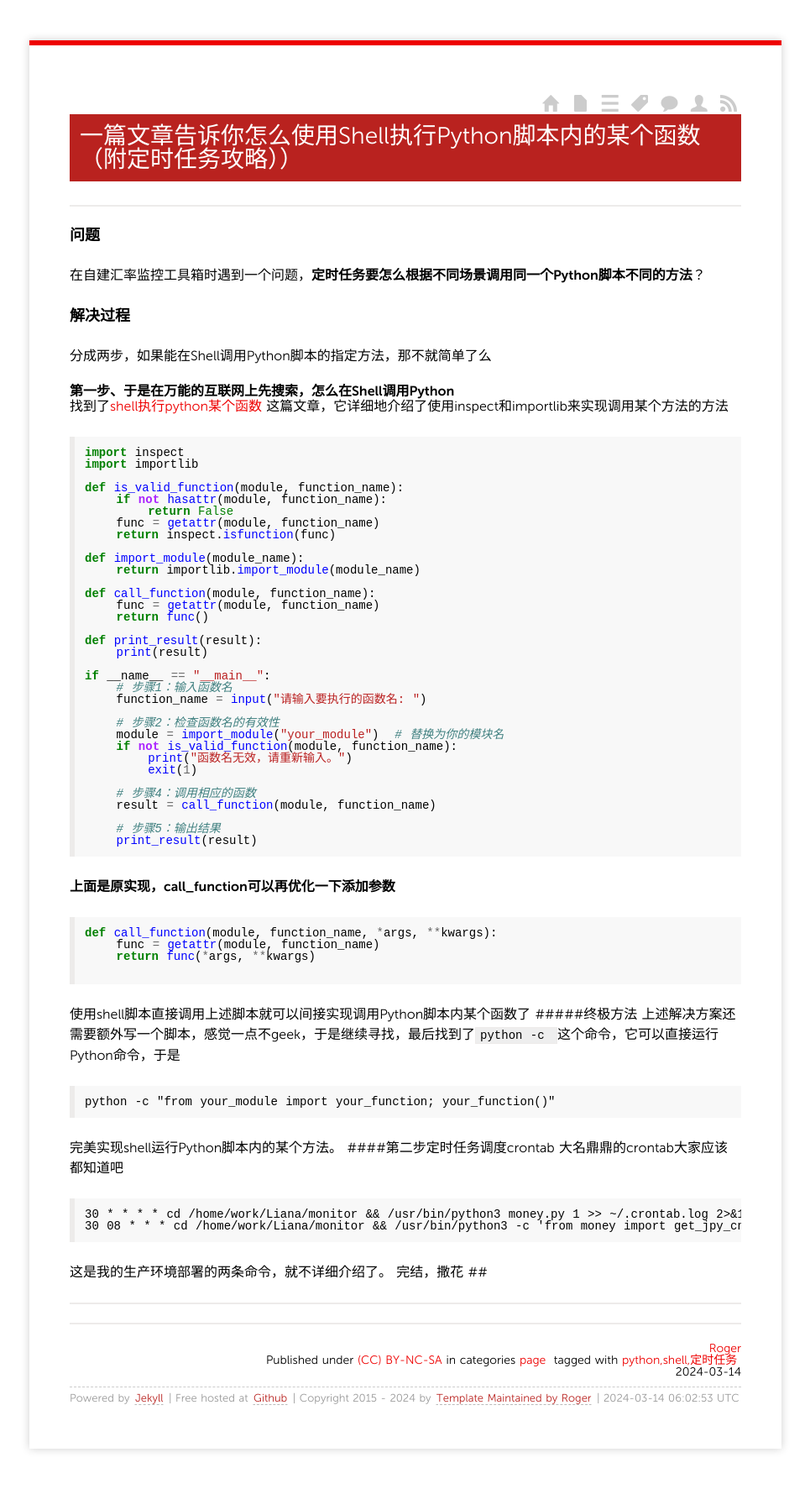
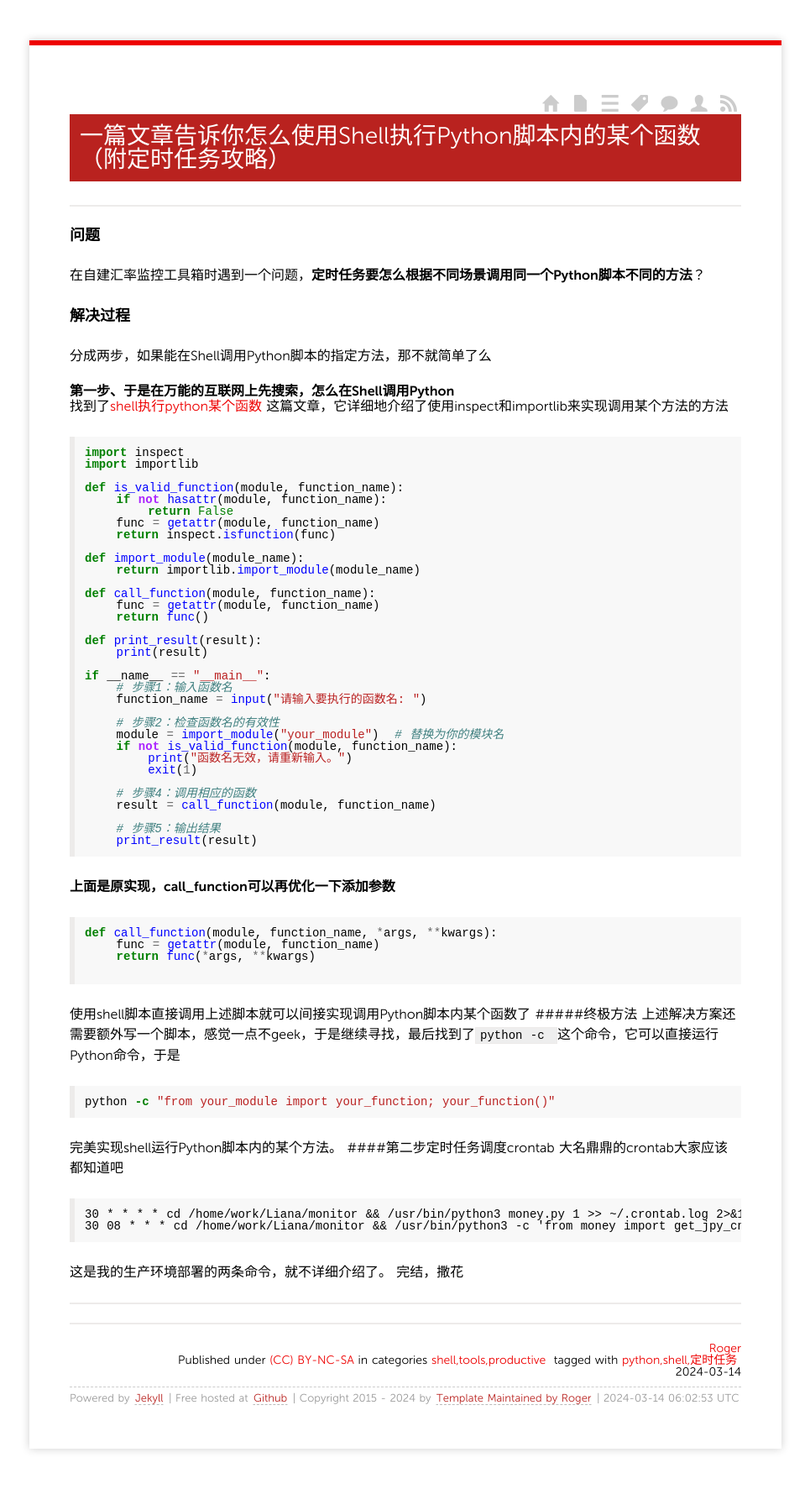
Before and after one commit to TJRoger/tjroger.github.io, a Jekyll site: the page built from _posts/2024/2024-03-14-一篇文章告诉你怎么使用Shell执行Python脚本内的某个函数（附定时任务攻略）.md, in a window 1280 px wide. Shown: the whole page at 84% size, without its empty margins (157-1122 px from the left). Built offline with Jekyll 4.4.1, drawn with Linux system fonts in a browser that asks for light colours; comment, search, counter and statistics services are not loaded; a style sheet for code colours, icons or effects is not loaded.

Commit message:
update post

````diff
--- a/_posts/2024/2024-03-14-一篇文章告诉你怎么使用Shell执行Python脚本内的某个函数（附定时任务攻略））.md
+++ b/_posts/2024/2024-03-14-一篇文章告诉你怎么使用Shell执行Python脚本内的某个函数（附定时任务攻略）.md
@@ -1,8 +1,8 @@
 ---
 layout: post
-title: 一篇文章告诉你怎么使用Shell执行Python脚本内的某个函数（附定时任务攻略））
+title: 一篇文章告诉你怎么使用Shell执行Python脚本内的某个函数（附定时任务攻略）
 categories:
-- page
+- shell,tools,productive
 tags:
 - python,shell,定时任务
 ---
@@ -58,7 +58,7 @@ def call_function(module, function_name, *args, **kwargs):
 使用shell脚本直接调用上述脚本就可以间接实现调用Python脚本内某个函数了
 #####终极方法
 上述解决方案还需要额外写一个脚本，感觉一点不geek，于是继续寻找，最后找到了`python -c `这个命令，它可以直接运行Python命令，于是
-```
+```bash
 python -c "from your_module import your_function; your_function()"
 ```
 完美实现shell运行Python脚本内的某个方法。
@@ -70,6 +70,5 @@ python -c "from your_module import your_function; your_function()"
 ```
 这是我的生产环境部署的两条命令，就不详细介绍了。
 完结，撒花
-##
 
 ----
````
